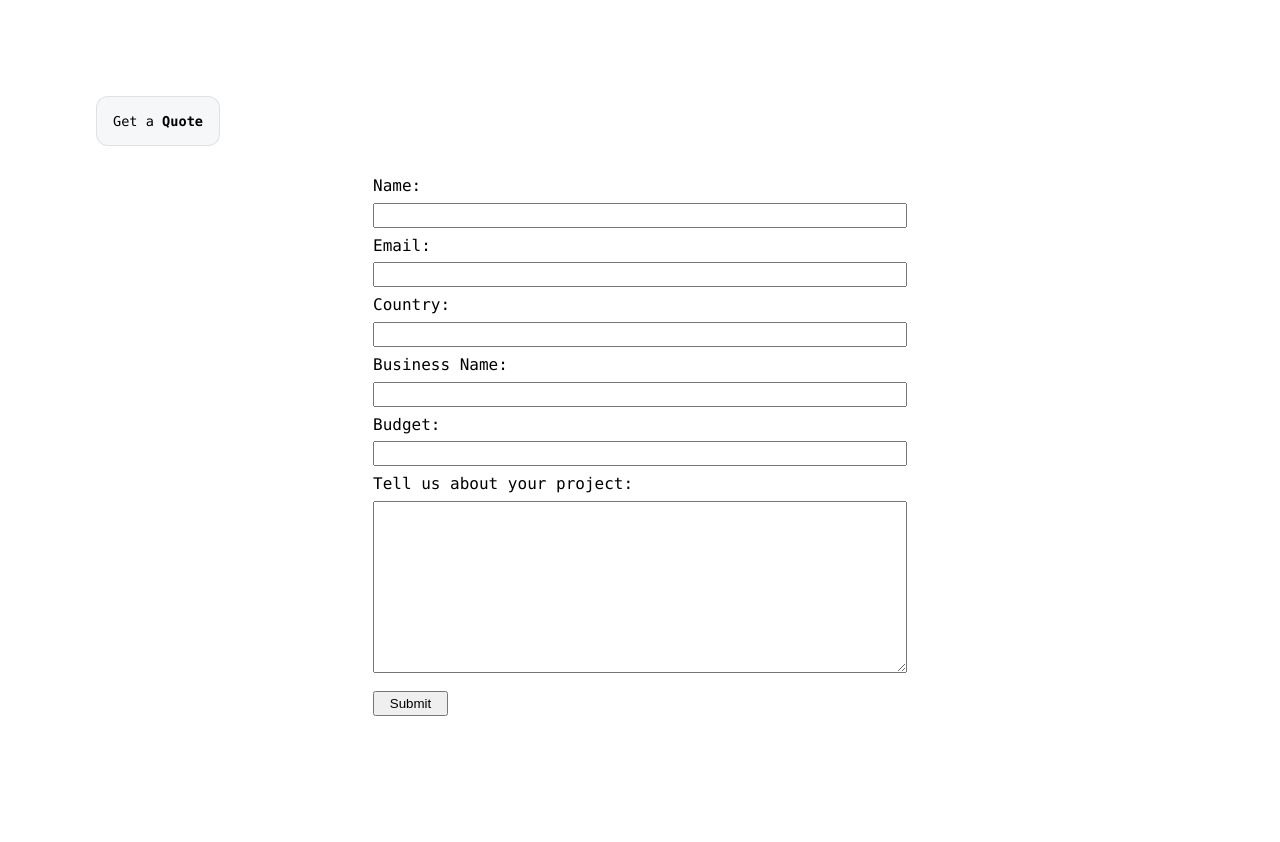
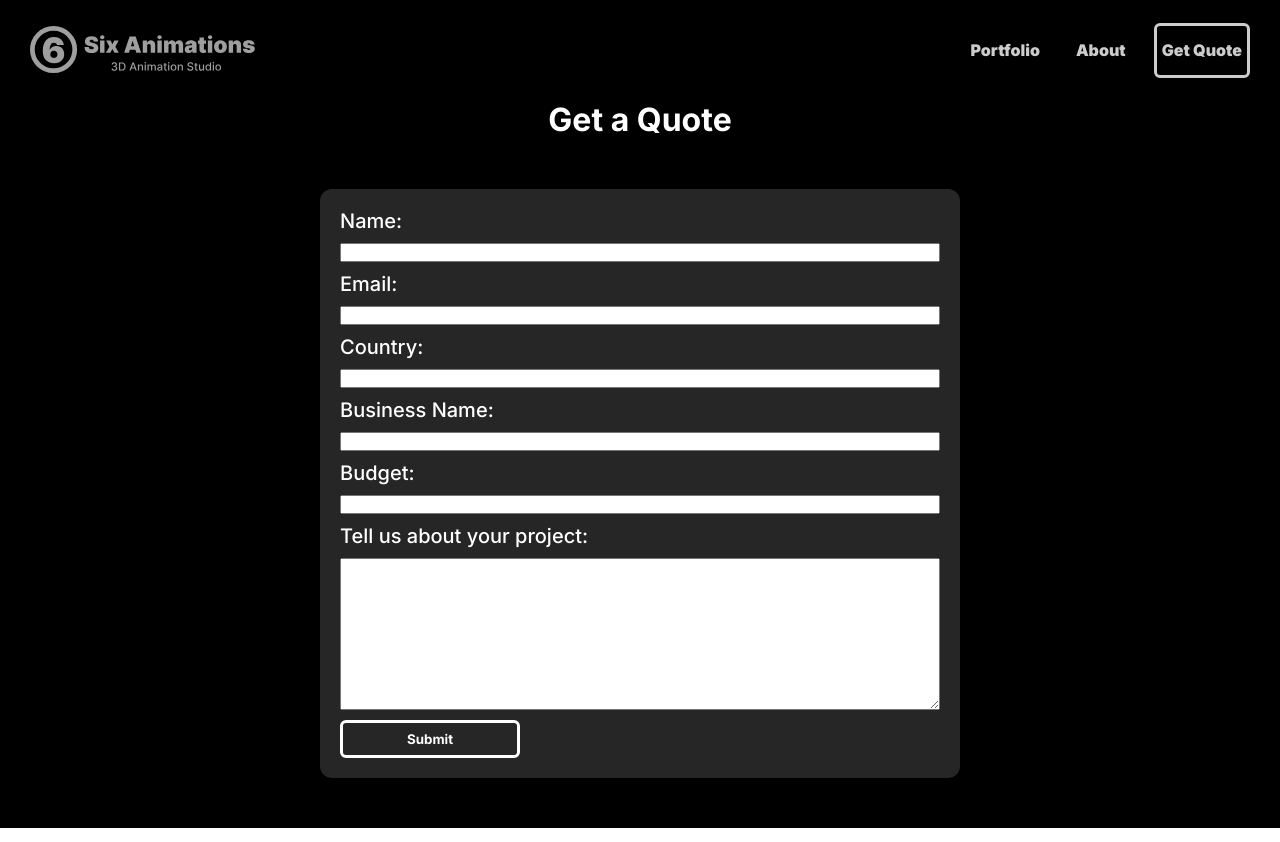
Before and after one commit to maddenm3/sixanimations, a Next.js app: page /getquote in a window 1280 px wide. Built offline with nearby package versions, Linux system fonts and the light colour scheme; no server answers.

Commit message:
clean up

```diff
--- a/pages/getquote.js
+++ b/pages/getquote.js
@@ -1,31 +1,12 @@
 import Link from 'next/link'
 import Image from 'next/image'
 import Head from 'next/head'
+import { Inter } from '@next/font/google'
 import styles from '@/styles/Home.module.css'
 
+const inter = Inter({ subsets: ['latin'] })
 
 export default function Request(){
-
-    // const handleOnSubmit = async(e) => {
-    //     e.preventDefault();
-
-    //     // const formData = {};
-
-    //     // Array.from(e.currentTarget.elements).forEach(field => {
-    //     //   if ( !field.name ) return;
-    //     //   formData[field.name] = field.value;
-    //     // });
-
-    //     await fetch('/api/request', {
-    //       method: 'POST',
-    //       body: JSON.stringify({
-    //         name: e.target.name,
-
-    //       })
-    //     })
-
-    //   }
-
 
     return(
         <>
@@ -34,31 +15,54 @@ export default function Request(){
                 <meta name="description" content="Submit a 3D animation request here and get a quote within 24 hours." />
 
             </Head>
-            <main className={styles.page}>
-                <div className={styles.description}>
-                    <p>
-                        Get a
-                        <code className={styles.code}> Quote</code>
-                    </p>
-                </div>
-                <div className={styles.pagemain}>
+            <div className={styles.main}>
+                <nav className={styles.nav}>
+                    <Link href='/' className={styles.logo}>
+                        <Image
+                        src='/logo2.svg'
+                        layout='fill'
+
+                        />
+                    </Link>
+
+
+                    <div className={styles.navSelections}>
+                        <Link href='/portfolio' className={styles.link}>
+                        <p className={inter.className}>
+                            Portfolio
+                        </p>
+                        </Link>
+                        <Link href='/about' className={styles.link}>
+                        <p className={inter.className}>
+                            About
+                        </p>
+                        </Link>
+                        <Link href='/getquote' className={styles.request}>
+                        <p className={inter.className}>
+                            Get Quote
+                        </p>
+                        </Link>
+                    </div>
+                </nav>
+                <div className={styles.wrapper}>
+                    <h1 className={inter.className}>Get a Quote</h1>
                     <form action="/api/request" method="post" className={styles.form}>
-                        <label for="name">Name:</label>
+                        <label className={inter.className} for="name">Name:</label>
                         <input type="text" id="name" name="name"/>
-                        <label for="email">Email:</label>
+                        <label className={inter.className} for="email">Email:</label>
                         <input type="text" id="email" name="email" />
-                        <label for="country">Country:</label>
+                        <label className={inter.className} for="country">Country:</label>
                         <input type="text" id="country" name="country" />
-                        <label for="business">Business Name:</label>
+                        <label className={inter.className} for="business">Business Name:</label>
                         <input type="text" id="business" name="business" />
-                        <label for="budget">Budget:</label>
+                        <label className={inter.className} for="budget">Budget:</label>
                         <input type="text" id="budget" name="budget" />
-                        <label for="message">Tell us about your project:</label>
+                        <label className={inter.className} for="message">Tell us about your project:</label>
                         <textarea name="message" cols="40" rows="10"></textarea>
-                        <button type="submit">Submit</button>
+                        <button className={inter.className} type="submit">Submit</button>
                         </form>
                     </div>
-            </main>
+            </div>
 
         </>
     )
--- a/pages/index.js
+++ b/pages/index.js
@@ -30,12 +30,6 @@ export default function Home({ requests }) {
 
 
           <div className={styles.navSelections}>
-            <Link href='/services' className={styles.link}>
-              <p className={inter.className}>
-                Services
-              </p>
-            </Link>
-
             <Link href='/portfolio' className={styles.link}>
               <p className={inter.className}>
                 Portfolio
--- a/styles/Home.module.css
+++ b/styles/Home.module.css
@@ -130,8 +130,8 @@ text-align: center;
 }
 
 .pagecard{
-  height: 100%;
-  width: 100%;
+  height: 85vh;
+  width: 50%;
   padding: 10px;
   position: relative;
   display: flex;
@@ -139,7 +139,10 @@ text-align: center;
   justify-content: center;
   gap: 10px;
   text-align: center;
+  margin: auto;
   border-radius: 12px;
+  color: white;
+  font-size: 26px;
 }
 
 .pagemain input{
@@ -157,15 +160,39 @@ text-align: center;
   margin-top: 10px;
 }
 
-
-
 .form{
   display: flex;
   flex-direction: column;
   justify-content: space-between;
   width: 50%;
+  background: rgba(255, 255, 255, .15);
+  padding: 20px;
+  border-radius: 12px;
+  gap: 10px;
 }
 
+.form label{
+  color: white;
+  font-weight: 500;
+  font-size: 20px;
+}
+
+.form button{
+  width: 30%;
+  background: none;
+  border: 3px solid white;
+  color: white;
+  padding: 8px 0;
+  border-radius: 6px;
+  cursor: pointer;
+  font-weight: 700;
+}
+
+.form button:hover{
+  background: white;
+  color: black;
+
+}
 
 .portfolio{
     display: flex;
```
Also changed, not shown: pages/about.js (+31 -31 lines), pages/portfolio.js (+2 -8 lines).
